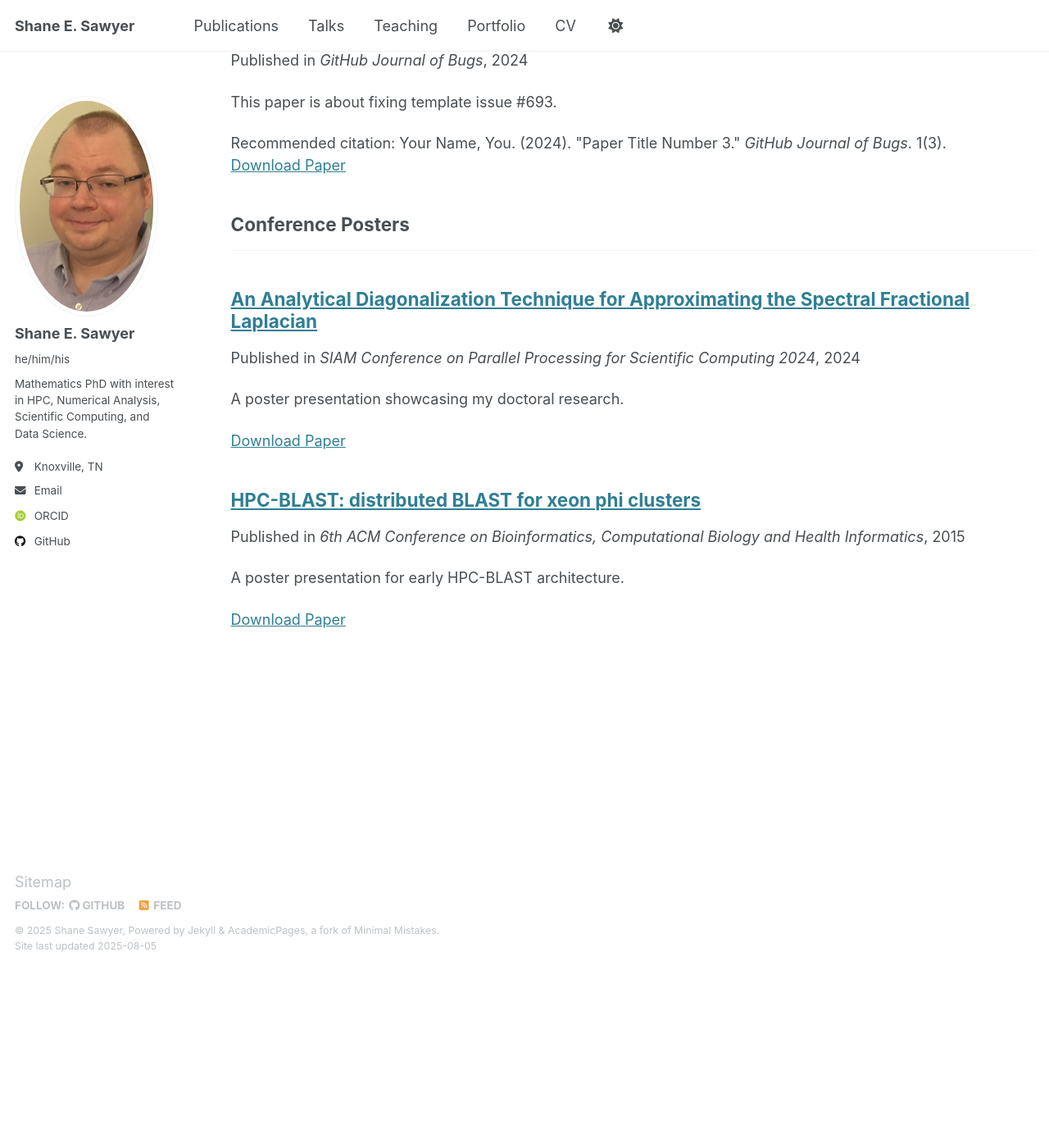
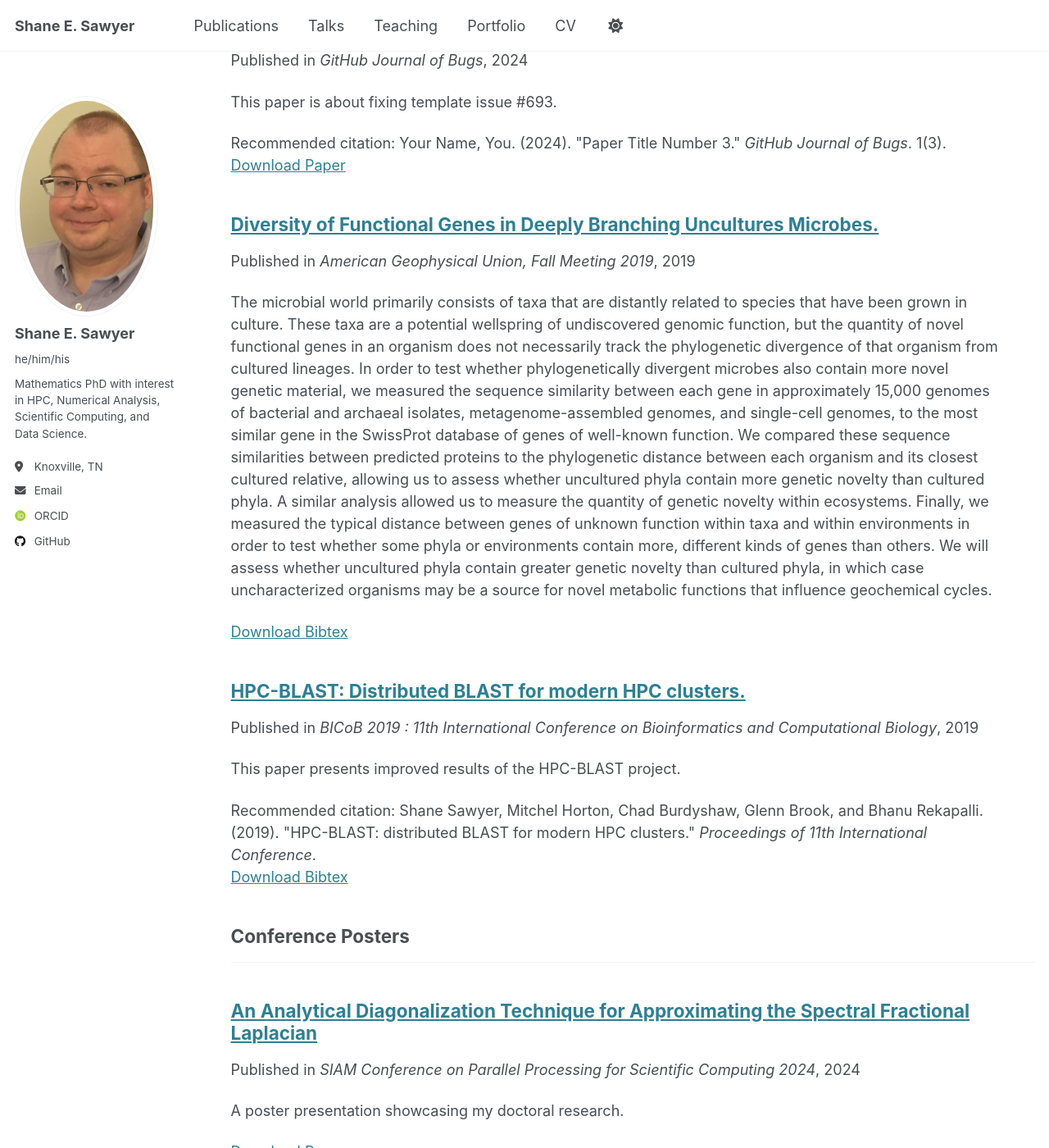
Before and after one commit to shedsaw/shedsaw.github.io, a Jekyll site: the page built from _pages/publications.html, in a window 1280 px wide and 1400 px high, scrolled down 1345 px. Shown: the whole window at 82% size. Built offline with Jekyll 4.4.1, drawn with Linux system fonts in a browser that asks for light colours; some web fonts are replaced; before the commit the page ends 2526 px from its top, so only the background shows below that.

Commit message:
Pushing more publications to page.

```diff
--- /dev/null
+++ b/_publications/2019-AGU.md
@@ -0,0 +1,10 @@
+---
+title: "Diversity of Functional Genes in Deeply Branching Uncultures Microbes."
+collection: publications
+category: conferences
+permalink: /publication/2019-BiCOB
+date: 2019-12-01
+venue: 'American Geophysical Union, Fall Meeting 2019'
+bibtexurl: 'https://shedsaw.github.io/files/2019-AGU.bib'
+---
+The microbial world primarily consists of taxa that are distantly related to species that have been grown in culture. These taxa are a potential wellspring of undiscovered genomic function, but the quantity of novel functional genes in an organism does not necessarily track the phylogenetic divergence of that organism from cultured lineages. In order to test whether phylogenetically divergent microbes also contain more novel genetic material, we measured the sequence similarity between each gene in approximately 15,000 genomes of bacterial and archaeal isolates, metagenome-assembled genomes, and single-cell genomes, to the most similar gene in the SwissProt database of genes of well-known function. We compared these sequence similarities between predicted proteins to the phylogenetic distance between each organism and its closest cultured relative, allowing us to assess whether uncultured phyla contain more genetic novelty than cultured phyla. A similar analysis allowed us to measure the quantity of genetic novelty within ecosystems. Finally, we measured the typical distance between genes of unknown function within taxa and within environments in order to test whether some phyla or environments contain more, different kinds of genes than others. We will assess whether uncultured phyla contain greater genetic novelty than cultured phyla, in which case uncharacterized organisms may be a source for novel metabolic functions that influence geochemical cycles.
--- /dev/null
+++ b/files/2019-AGU.bib
@@ -0,0 +1,8 @@
+@inproceedings{steen2019diversity,
+  title={Diversity of functional genes in deeply branching uncultured microbes},
+  author={Steen, Andrew D and Burdyshaw, Chad and Sawyer, Shane E and Royalty, Taylor M and Lloyd, Karen G and Brook, R Glenn},
+  booktitle={AGU Fall Meeting Abstracts},
+  volume={2019},
+  pages={B53O--2604},
+  year={2019}
+}
--- /dev/null
+++ b/files/2019-BiCOB.bib
@@ -0,0 +1,8 @@
+@inproceedings{sawyer2019hpc,
+  title={HPC-BLAST: distributed BLAST for modern HPC clusters},
+  author={Sawyer, Shane and Horton, Mitchel and Burdyshaw, Chad and Brook, Glenn and Rekapalli, Bhanu},
+  booktitle={Proceedings of 11th International Conference},
+  volume={60},
+  pages={1--14},
+  year={2019}
+}
```
Also changed, not shown: _publications/2015-ACM-BCB.md (+0 -1 lines), _publications/2019-BiCOB.md (added, +16 -0 lines), _publications/2024-arxiv-2409-17388.md (+1 -1 lines).
